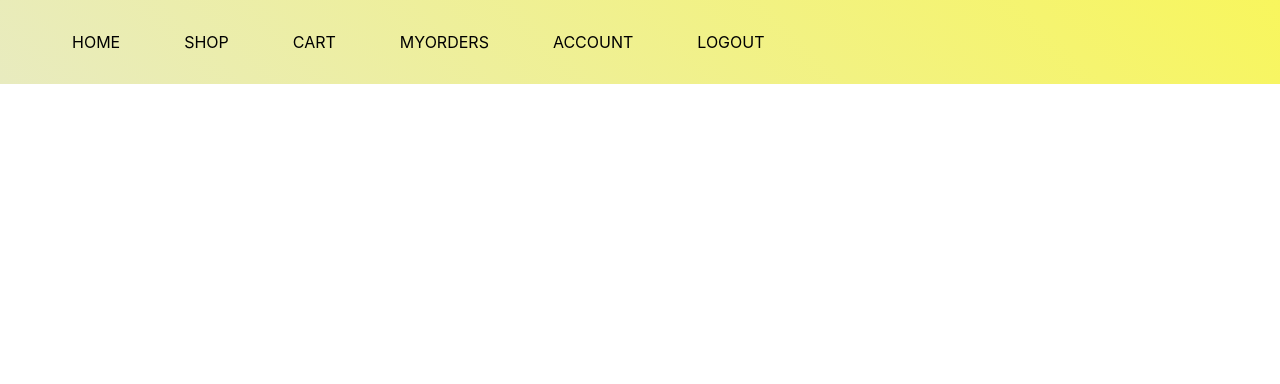
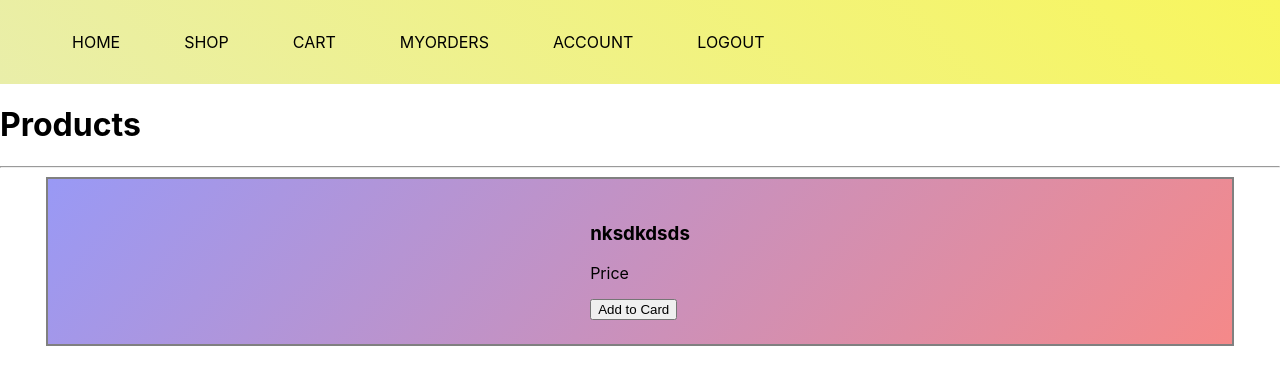
Before and after one commit to venkyvt7/Ecommerce, a React (Create React App) app in the folder frontend/ecommerce/: page / in a window 1280 px wide. Shown: the top 384 px of the page. Built offline with nearby package versions, Linux system fonts and the light colour scheme.

Commit message:
adding products ui

```diff
--- a/frontend/ecommerce/src/App.js
+++ b/frontend/ecommerce/src/App.js
@@ -2,12 +2,15 @@
 // import './App.css';
 import Login from './entry/login';
 import Navbar from './nav/navbar';
+import Products from './products/products';
 function App() {
   return (
     <div  className="App" >
 
       {/* <Login/> */}
       <Navbar/>
+
+      <Products/>
     </div>
   );
 }
--- a/frontend/ecommerce/src/nav/navbar.css
+++ b/frontend/ecommerce/src/nav/navbar.css
@@ -1,9 +1,21 @@
 
+
+
+a{
+    text-decoration: none;
+
+}
+li{
+    color: black;
+
+        /* font-variant: normal;
+     */
+    }
 ul{
 
 
     /* background-color: linear-gradient(45deg, rgb(206, 203, 33), rgb(103, 194, 18)); */
-    background: linear-gradient(45deg, rgb(232, 235, 191), rgb(248, 246, 93));
+    background: linear-gradient(45deg, rgb(233, 238, 169), rgb(248, 246, 93));
 
     list-style-type: none;
     display: flex;
@@ -13,7 +25,7 @@ ul{
 ul {
     margin-top: 0;
   }
-button{
+  .butt1{
     display: none;
 
 }
@@ -32,7 +44,7 @@ padding: 2rem;
 }
 
 li:hover{
-    background:  linear-gradient(45deg, rgb(230, 129, 99), rgb(248, 246, 93));
+    background:  linear-gradient(45deg, rgb(210, 223, 28), rgb(248, 246, 93));
 }
 
 
@@ -54,7 +66,7 @@ nav{
 
 }
 
-button{
+.butt1{
     display: flex;
     background-color: rgb(248, 178, 93);
     /* align-items: center; */
@@ -68,7 +80,7 @@ padding: 1rem;
 
 }
 
-button{
+.butt1{
 
 
 }
--- a/frontend/ecommerce/src/nav/navbar.js
+++ b/frontend/ecommerce/src/nav/navbar.js
@@ -13,18 +13,18 @@ const [butt,setButt]=useState(1);
                 <nav>
 
         <ul>
-         <button  onClick={()=>{setButt(1-butt)}}> {" "}
+         <button  className="butt1" onClick={()=>{setButt(1-butt)}}> {" "}
 
        <ReorderIcon />
        </button>
            <div className="links" id={butt?"hidden":"show"}>
 
-              <li> HOME</li>
-                <li> SHOP</li>
-                <li> CART</li>
-                <li> MYORDERS</li>
-                <li>ACCOUNT</li>
-                <li> LOGOUT  </li>
+           <a href="/home">   <li> HOME</li> </a>
+           <a href="/shop">    <li> SHOP</li> </a>
+           <a href="/cart">  <li> CART</li> </a>
+           <a href="/myorders">  <li> MYORDERS</li> </a>
+           <a href="/account">  <li>ACCOUNT</li> </a>
+           <a href="/logout">  <li> LOGOUT  </li> </a>
                 </div>
 
         </ul>
--- /dev/null
+++ b/frontend/ecommerce/src/products/products.css
@@ -0,0 +1,30 @@
+.container{
+
+    display: flex;
+    justify-content: center;
+
+}
+
+.card {
+
+    width:90vw;
+    padding:1rem;
+    margin: 1px;
+    background: linear-gradient(-50deg,rgb(245, 137, 137),rgb(153, 153, 245));
+    display: flex;
+    justify-content: center;
+    border: 2px solid gray;
+    /* background-color: rgb(224, 174, 35); */
+
+}
+
+.card div{
+
+    padding: 4px;
+
+}
+
+.AddButton{
+
+    margin-top: 1rem;
+}
--- /dev/null
+++ b/frontend/ecommerce/src/products/products.js
@@ -0,0 +1,32 @@
+import React from "react";
+import "./products.css";
+
+function Products() {
+  return (
+    <div>
+      <div>
+        {" "}
+        <h1> Products</h1>{" "}
+      </div>
+      <hr />
+
+      <div className="container">
+        <div className="card">
+          <div>
+            <div>
+              <h3>nksdkdsds </h3>
+
+              <p1> Price</p1>
+
+              <br />
+
+              <button className="AddButton"> Add to Card</button>
+            </div>
+          </div>
+        </div>
+      </div>
+    </div>
+  );
+}
+
+export default Products;
```
